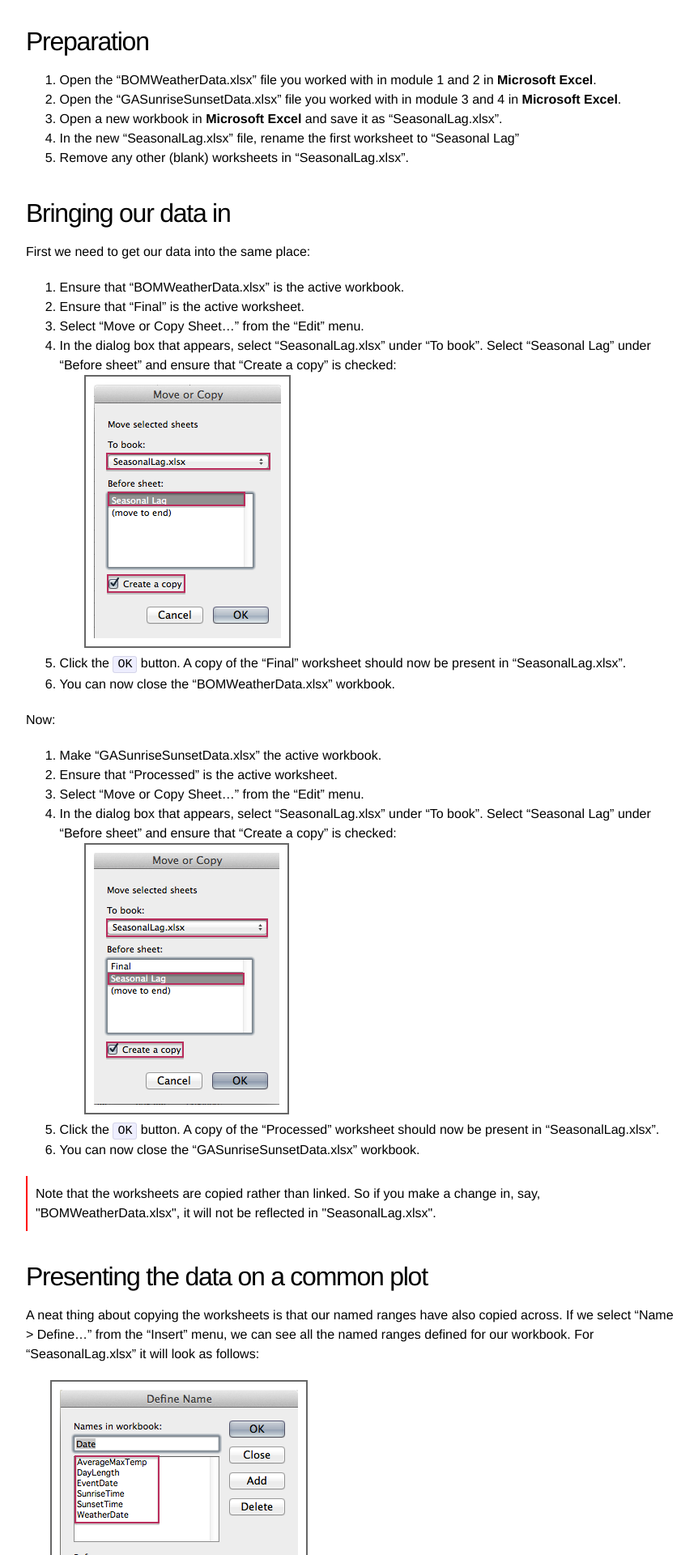
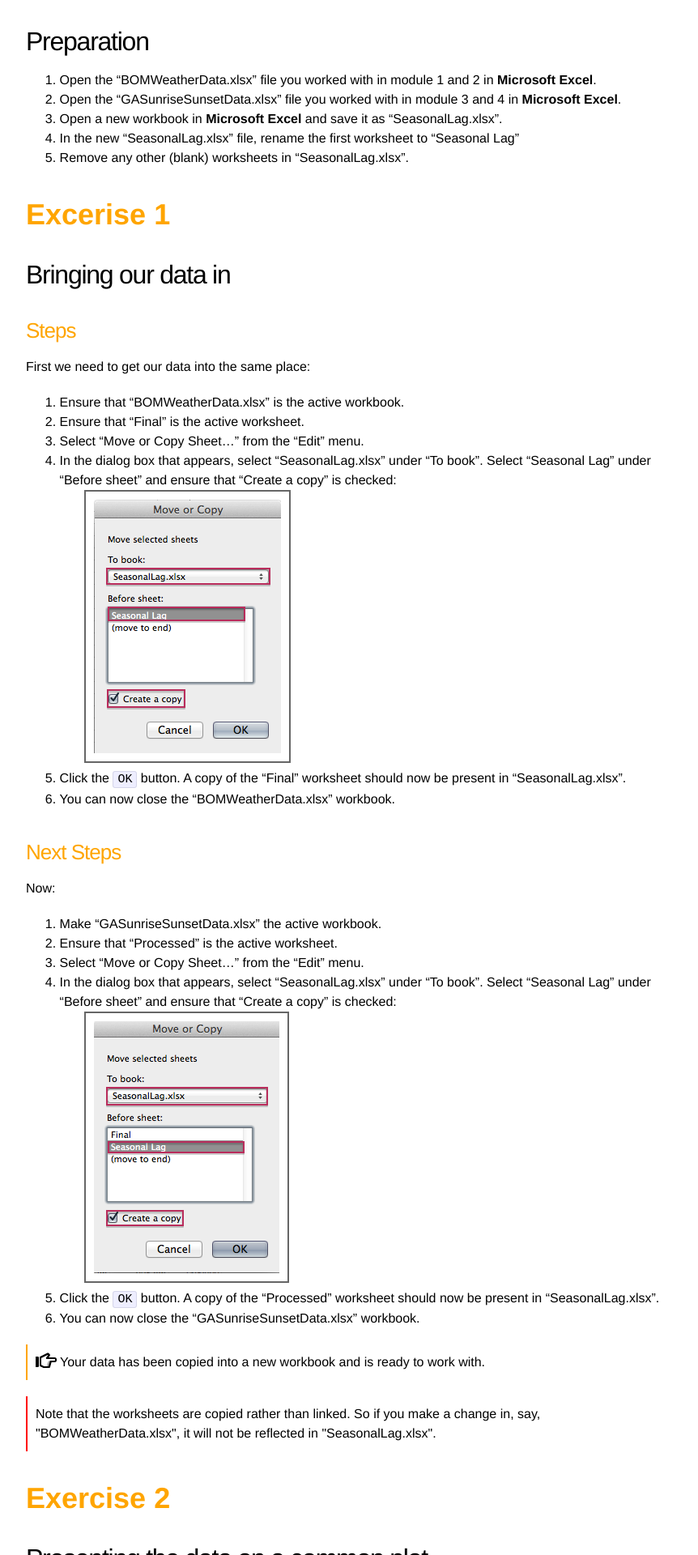
Before and after one commit to IntersectAustralia/excel-fu, a Jekyll site: the page built from module-7/index.markdown, in a window 1280 px wide. Shown: the part 423-2343 px from the top of the page at 81% size, without its empty margins (208-1070 px from the left). Built offline with Jekyll 4.4.1, drawn with Linux system fonts in a browser that asks for light colours; some of the changed text lies outside the part shown.

Commit message:
updated module 7 based on feedback

````diff
--- a/css/main.css
+++ b/css/main.css
@@ -439,6 +439,17 @@
   background-position: 10px 10px;
 }
 
+.finished {
+  padding: 10px;
+  padding-left: 40px;
+  border-left: solid 2px orange;
+  background-image: url('../icons/finished.png');
+  background-repeat: no-repeat;
+  background-position: 10px 10px;
+}
+
+
+
 
 .note {
   padding: 10px;
--- a/module-7/index.markdown
+++ b/module-7/index.markdown
@@ -17,8 +17,12 @@
 1. In the new "SeasonalLag.xlsx" file, rename the first worksheet to "Seasonal Lag"
 1. Remove any other (blank) worksheets in "SeasonalLag.xlsx".
 
+# Excerise 1
 
 ## Bringing our data in
+
+### Steps
+
 First we need to get our data into the same place:
 
 1. Ensure that "BOMWeatherData.xlsx" is the active workbook.
@@ -34,6 +38,8 @@
 4. Click the ```OK``` button. A copy of the "Final" worksheet should now be present in "SeasonalLag.xlsx".
 
 5. You can now close the "BOMWeatherData.xlsx" workbook.
+
+### Next Steps
 
 Now:
 
@@ -51,9 +57,15 @@
 
 5. You can now close the "GASunriseSunsetData.xlsx" workbook.
 
+<div class="note">
+  Your data has been copied into a new workbook and is ready to work with.
+</div>
+
 <div class="warning">
 Note that the worksheets are copied rather than linked. So if you make a change in, say, "BOMWeatherData.xlsx", it will not be reflected in "SeasonalLag.xlsx".
 </div>
+
+# Exercise 2
 
 ## Presenting the data on a common plot
 
@@ -65,15 +77,17 @@
 
 (Click ```Close``` to exit this dialog box).
 
+### Steps
+
 The named ranges, once again, greatly simplify plotting the data:
 
-1. Ensure the "Seasonal Lag" worksheet is active.
+1. Ensure the **"Seasonal Lag"** worksheet is active.
 
-2. Select "Smooth Marked Scatter" from the "Scatter" option on the "Charts" ribbon:
+2. **Select "Smooth Marked Scatter"** from the **"Scatter"** option on the **"Charts"** ribbon (on a Mac) or (on a PC) from the **"Insert"** menu, **click** the **Scatter** opion, and **use the mouse to highlight** the available type of **scatter chart options** to **select "Scatter with Smooth Lines and Markers"**:
 
     ![Smooth line scatter](04.png)
 
-3. Choose the "Select" (Data) option from the "Charts" ribbon:
+3. Choose the "Select" (Data) option from the "Charts" ribbon (on a Mac) or (on a PC) from the **"Design"** menu **click** "Select Data":
 
     ![Select Data](05.png)
 
@@ -91,9 +105,20 @@
 1. In the "Y values" text box enter ```=Final!AverageMaxTemp```.
 1. Click the ```OK``` button.
 
-A plot will be displayed, but it will be all wrong. Why?
 
 ![Bad plot](07.png)
+
+<div class="note">
+  Your data is visualised as a scatter plot.
+</div>
+
+# Exercise 3
+
+## Improving the presentation of the chart
+
+While a plot is displayed, the **day length** series is pushed right to the bottom of the plot area. Can you work out why?
+
+### Steps
 
 To fix this we need to place the temperature data on a **secondary axis**:
 
@@ -113,7 +138,13 @@
 
 ![Improved plot](11.png)
 
-But it could still be improved by:
+<div class="note">
+  The two series are now plotted on separate axes.
+</div>
+
+### Next Steps
+
+While the presentation of the plot is greatly improved by using a secondary axis, it could be further improved by:
 
 1. Increasing the size of the plot.
 1. Re-positioning the legend so it takes up less space.
@@ -129,8 +160,16 @@
 
 ![Final plot](12.png)
 
+<div class="note">
+  Your data is visualised as a scatter plot with enhanced formatting and labels.
+</div>
+
 What does this tell us about the relationship between temperature and day length in Sydney?
 
+---
 
+<div class="finished">
+Congratulations! You have completed the <b>Excel Fu: Excel for Researchers</b> course. We hope you've enjoyed the experience. Please click <b>Where to next?</b> to complete a course evaluation survey that will help us make this course even better.
+</div>
 
 <a class="next-link" href="{{ site.baseurl }}/module-8/">Where to next?</a>
````
Also changed, not shown: icons/finished.png (added).
